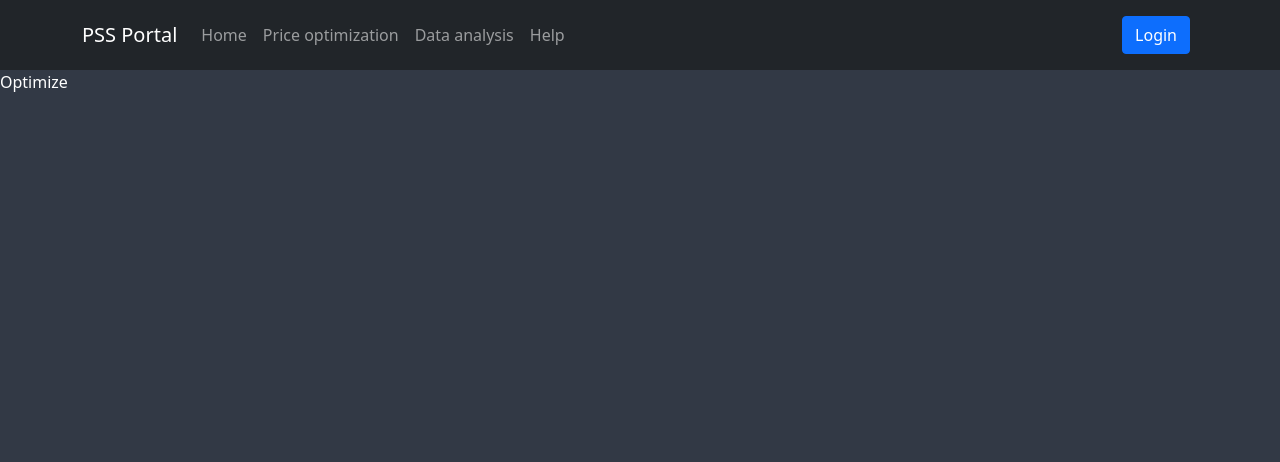
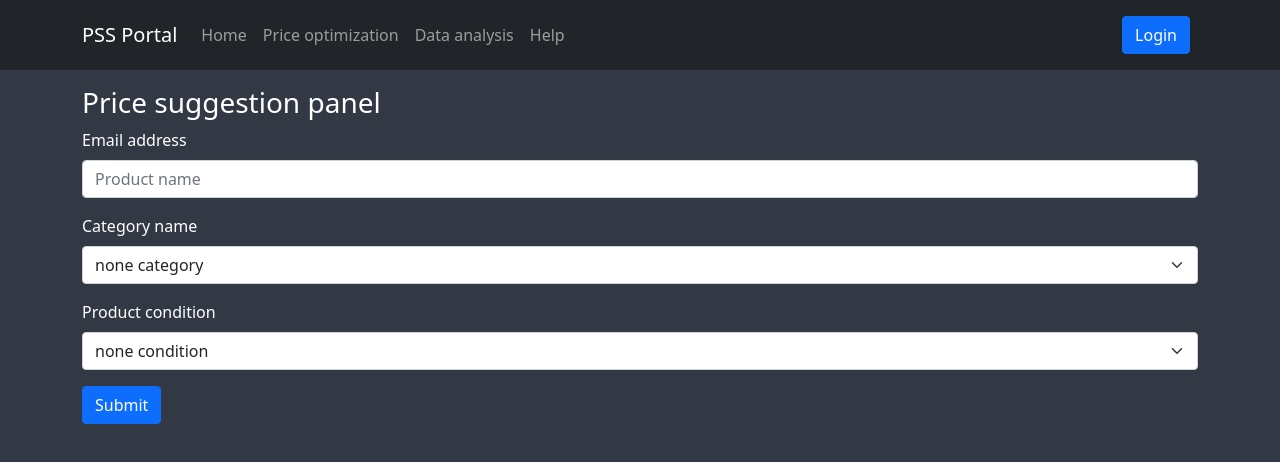
Before and after one commit to nghiavt2906/Price-Suggestion-System, a React (Create React App) app in the folder client/: page /optimize in a window 1280 px wide. Shown: the top 462 px of the page. Built offline with nearby package versions, Linux system fonts and the light colour scheme.

Commit message:
add form for price suggestion

```diff
--- a/client/src/components/Optimize.jsx
+++ b/client/src/components/Optimize.jsx
@@ -1,7 +1,49 @@
 import React from 'react';
+import { Container, Form, Button } from 'react-bootstrap';
 
 function Optimize() {
-  return <div>Optimize</div>;
+  return (
+    <Container className="mt-3">
+      <h3>Price suggestion panel</h3>
+
+      <Form>
+        <Form.Group className="mb-3" controlId="name">
+          <Form.Label>Email address</Form.Label>
+          <Form.Control type="text" placeholder="Product name" />
+        </Form.Group>
+
+        <Form.Group className="mb-3" controlId="Category">
+          <Form.Label>Category name</Form.Label>
+          <Form.Select aria-label="Floating label select example">
+            <option>none category</option>
+            <option value="1">Men/Tops/T-shirts</option>
+            <option value="2">
+              Electronics/Computers & Tablets/Components & Parts
+            </option>
+            <option value="3">Women/Tops & Blouses/Blouse</option>
+            <option value="4">Home/Home Décor/Home Décor Accents</option>
+            <option value="5">Women/Jewelry/Necklaces</option>
+          </Form.Select>
+        </Form.Group>
+
+        <Form.Group className="mb-3" controlId="productCondition">
+          <Form.Label>Product condition</Form.Label>
+          <Form.Select aria-label="Floating label select example">
+            <option>none condition</option>
+            <option value="1">Very bad</option>
+            <option value="2">Bad</option>
+            <option value="3">New</option>
+            <option value="4">Good</option>
+            <option value="5">Very good</option>
+          </Form.Select>
+        </Form.Group>
+
+        <Button variant="primary" type="submit">
+          Submit
+        </Button>
+      </Form>
+    </Container>
+  );
 }
 
 export default Optimize;
```
